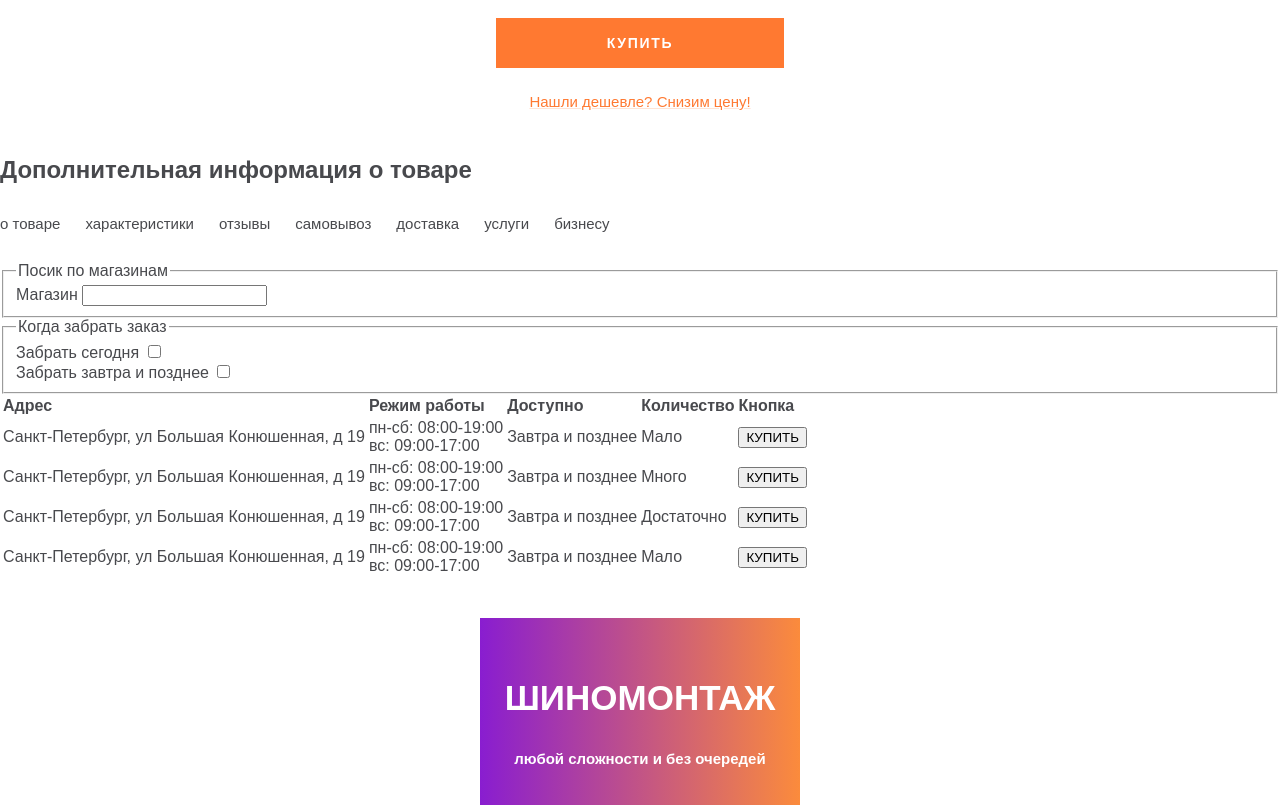
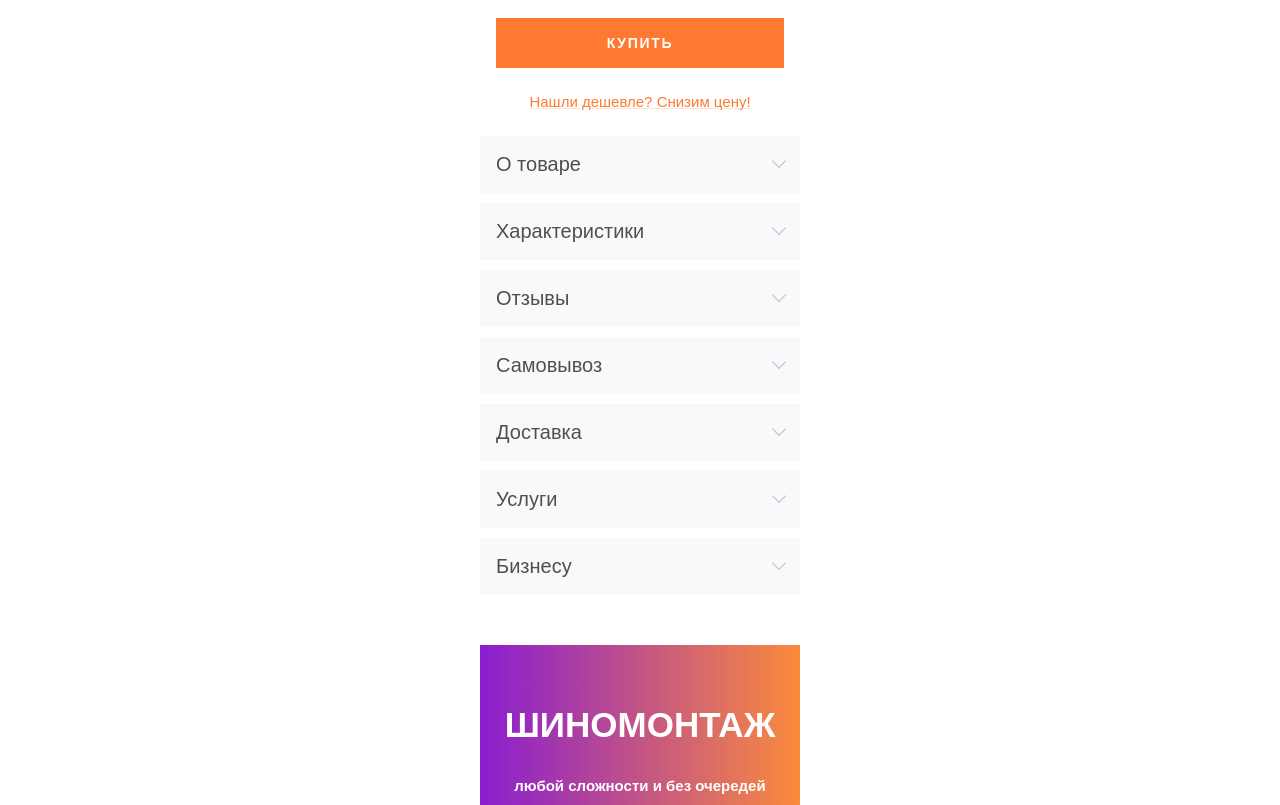
Before and after one commit to MrSourphiz/tmp_spares-shop, a website: page source/item-page.html in a window 1280 px wide. Shown: the part 620-1425 px from the top of the page. Drawn offline with Linux system fonts and the light colour scheme.

Commit message:
стилизация item page ч.2

```diff
--- a/source/item-page.html
+++ b/source/item-page.html
@@ -246,37 +246,32 @@
       </ul>
     </section>
 
-    <section>
-      <h2>Дополнительная информация о товаре</h2>
-      <ul class="tabs__list">
-        <li class="tabs__item">
-          <a class="tabs__link" href="#tabs-about-item">О товаре</a>
+    <section class="extra-info">
+      <h2 class="visually-hidden">Дополнительная информация о товаре</h2>
+      <div class="tabs__slider">
+        <input type="radio" class="tabs__control tabs__control--1" name="tabs_control" id="tabs-1">
+        <input type="radio" class="tabs__control tabs__control--2" name="tabs_control" id="tabs-2">
+        <input type="radio" class="tabs__control tabs__control--3" name="tabs_control" id="tabs-3">
+        <input type="radio" class="tabs__control tabs__control--4" name="tabs_control" id="tabs-4">
+        <input type="radio" class="tabs__control tabs__control--5" name="tabs_control" id="tabs-5">
+        <input type="radio" class="tabs__control tabs__control--6" name="tabs_control" id="tabs-6">
+        <input type="radio" class="tabs__control tabs__control--7" name="tabs_control" id="tabs-7">
+        <ul class="tabs__slide-list">
+          <li>
+            <label class="tabs__switch tabs__switch--1" for="tabs-1">О товаре</label>
+            <div class="tabs__slide tabs__slide--1">Слайд О товаре</div>
           </li>
-        <li class="tabs__item">
-          <a class="tabs__link" href="#tabs-specifications">Характеристики</a>
+          <li>
+            <label class="tabs__switch tabs__switch--2" for="tabs-2">Характеристики</label>
+            <div class="tabs__slide tabs__slide--2">Слайд Характеристики</div>
           </li>
-        <li class="tabs__item">
-          <a class="tabs__link" href="#tabs-reviews">Отзывы</a>
+          <li>
+            <label class="tabs__switch tabs__switch--3" for="tabs-3">Отзывы</label>
+            <div class="tabs__slide tabs__slide--3">Слайд Отзывы</div>
           </li>
-        <li class="tabs__item">
-          <a class="tabs__link" href="#tabs-pickup">Самовывоз</a>
-        </li>
-        <li class="tabs__item">
-          <a class="tabs__link" href="#tabs-delivery">Доставка</a>
-        </li>
-        <li class="tabs__item">
-          <a class="tabs__link" href="#tabs-services">Услуги</a>
-        </li>
-        <li class="tabs__item">
-          <a class="tabs__link" href="#tabs-business">Бизнесу</a>
-        </li>
-      </ul>
-
-      <ul>
-        <li></li>
-        <li></li>
-        <li></li>
           <li>
+            <label class="tabs__switch tabs__switch--4" for="tabs-4">Самовывоз</label>
+            <div class="tabs__slide tabs__slide--4">
               <form>
                 <fieldset>
                   <legend>Посик по магазинам</legend>
@@ -354,11 +349,22 @@
                   </td>
                 </tr>
               </table>
+            </div>
           </li>
-        <li></li>
-        <li></li>
-        <li></li>
+          <li>
+            <label class="tabs__switch tabs__switch--5" for="tabs-5">Доставка</label>
+            <div class="tabs__slide tabs__slide--5">Слайд Доставка</div>
+          </li>
+          <li>
+            <label class="tabs__switch tabs__switch--6" for="tabs-6">Услуги</label>
+            <div class="tabs__slide tabs__slide--6">Слайд Услуги</div>
+          </li>
+          <li>
+            <label class="tabs__switch tabs__switch--7" for="tabs-7">Бизнесу</label>
+            <div class="tabs__slide tabs__slide--7">Слайд Бизнесу</div>
+          </li>
         </ul>
+      </div>
     </section>
 
     <section class="banner banner--tyres">
--- /dev/null
+++ b/source/less/blocks/extra-info.less
@@ -0,0 +1,88 @@
+.extra-info {
+  display: flex;
+  flex-direction: column;
+
+  width: 320px;
+  margin: 0 auto;
+}
+
+.tabs__control {
+  display: none;
+}
+
+.tabs__slide {
+  display: none;
+}
+
+.tabs__switch {
+  position: relative;
+
+  display: block;
+  width: 304px;
+  height: 23px;
+
+  font-size: 20px;
+  line-height: 23px;
+  font-style: normal;
+  font-weight: normal;
+
+  color: #4f4f4f;
+
+  padding-top: 17px;
+  padding-bottom: 17px;
+  padding-left: 16px;
+
+  background-color: #f9f9fc;
+
+  margin-bottom: 10px;
+
+  cursor: pointer;
+}
+
+.tabs__switch::before {
+  content: "";
+
+  position: absolute;
+  top: 20px;
+  right: 16px;
+
+  width: 9px;
+  height: 9px;
+  border-bottom: 1px solid #bdbec2;
+  border-right: 1px solid #bdbec2;
+  transform: rotate(45deg);
+}
+
+.tabs__control--1:checked ~ .tabs__slide-list .tabs__slide--1,
+.tabs__control--2:checked ~ .tabs__slide-list .tabs__slide--2,
+.tabs__control--3:checked ~ .tabs__slide-list .tabs__slide--3,
+.tabs__control--4:checked ~ .tabs__slide-list .tabs__slide--4,
+.tabs__control--5:checked ~ .tabs__slide-list .tabs__slide--5,
+.tabs__control--6:checked ~ .tabs__slide-list .tabs__slide--6,
+.tabs__control--7:checked ~ .tabs__slide-list .tabs__slide--7 {
+  display: block;
+}
+
+.tabs__control--1:checked ~ .tabs__slide-list .tabs__switch--1,
+.tabs__control--2:checked ~ .tabs__slide-list .tabs__switch--2,
+.tabs__control--3:checked ~ .tabs__slide-list .tabs__switch--3,
+.tabs__control--4:checked ~ .tabs__slide-list .tabs__switch--4,
+.tabs__control--5:checked ~ .tabs__slide-list .tabs__switch--5,
+.tabs__control--6:checked ~ .tabs__slide-list .tabs__switch--6,
+.tabs__control--7:checked ~ .tabs__slide-list .tabs__switch--7 {
+  font-weight: bold;
+  color: #48494d;
+  background-color: #ffffff;
+}
+
+.tabs__control--1:checked ~ .tabs__slide-list .tabs__switch--1::before,
+.tabs__control--2:checked ~ .tabs__slide-list .tabs__switch--2::before,
+.tabs__control--3:checked ~ .tabs__slide-list .tabs__switch--3::before,
+.tabs__control--4:checked ~ .tabs__slide-list .tabs__switch--4::before,
+.tabs__control--5:checked ~ .tabs__slide-list .tabs__switch--5::before,
+.tabs__control--6:checked ~ .tabs__slide-list .tabs__switch--6::before,
+.tabs__control--7:checked ~ .tabs__slide-list .tabs__switch--7::before {
+  top: 30px;
+  transform: rotate(225deg);
+  border-color: #48494d;
+}
--- a/source/less/style.less
+++ b/source/less/style.less
@@ -14,6 +14,7 @@
 @import url("blocks/popular-items.less");
 @import url("blocks/catalog.less");
 @import url("blocks/product.less");
+@import url("blocks/extra-info.less");
 @import url("blocks/pagination.less");
 @import url("blocks/banner.less");
 @import url("blocks/recently-viewed.less");
```
Also changed, not shown: source/css/style.css, 1 other file. Lines whose indentation alone changed are shown as unchanged.
